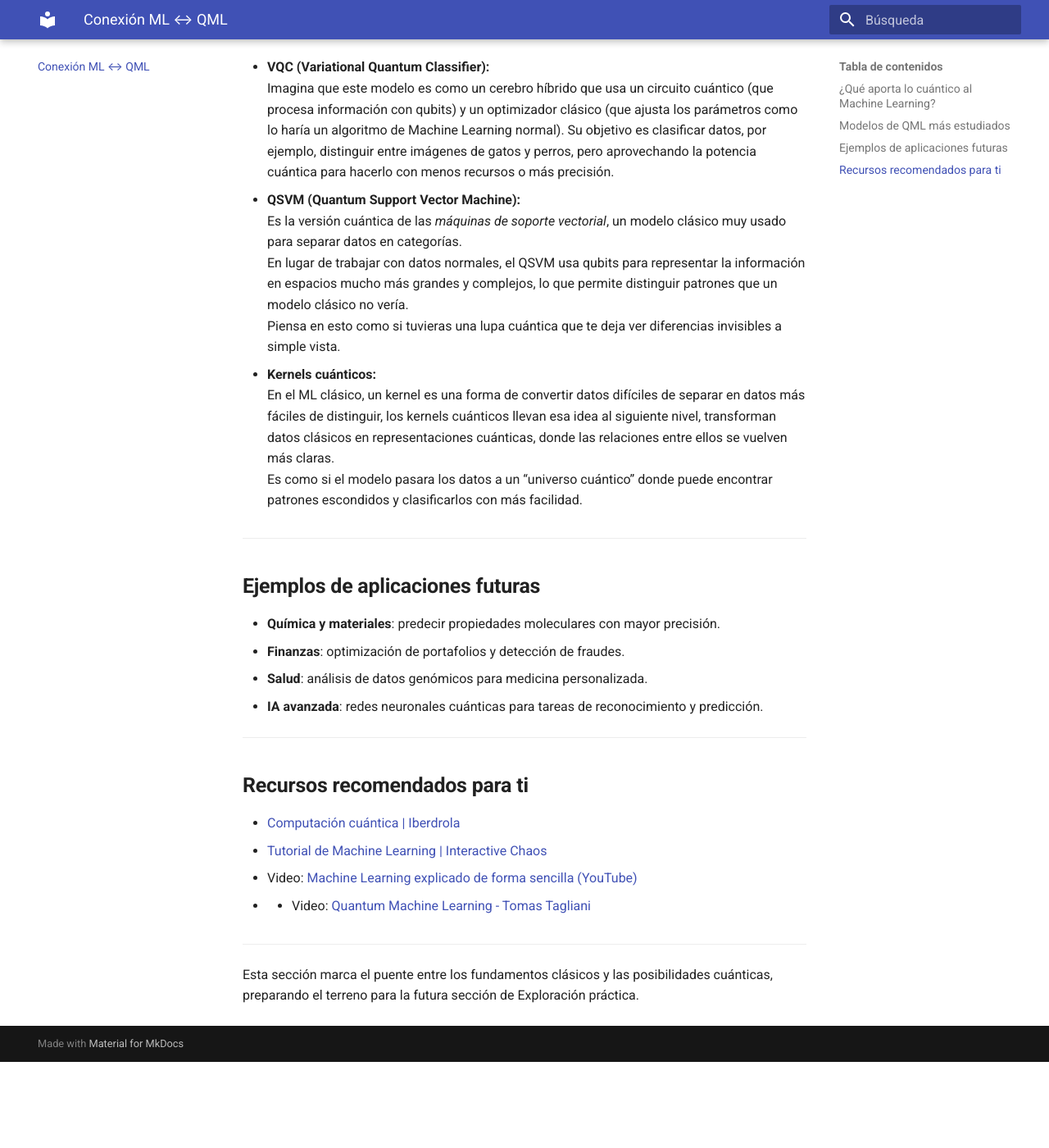
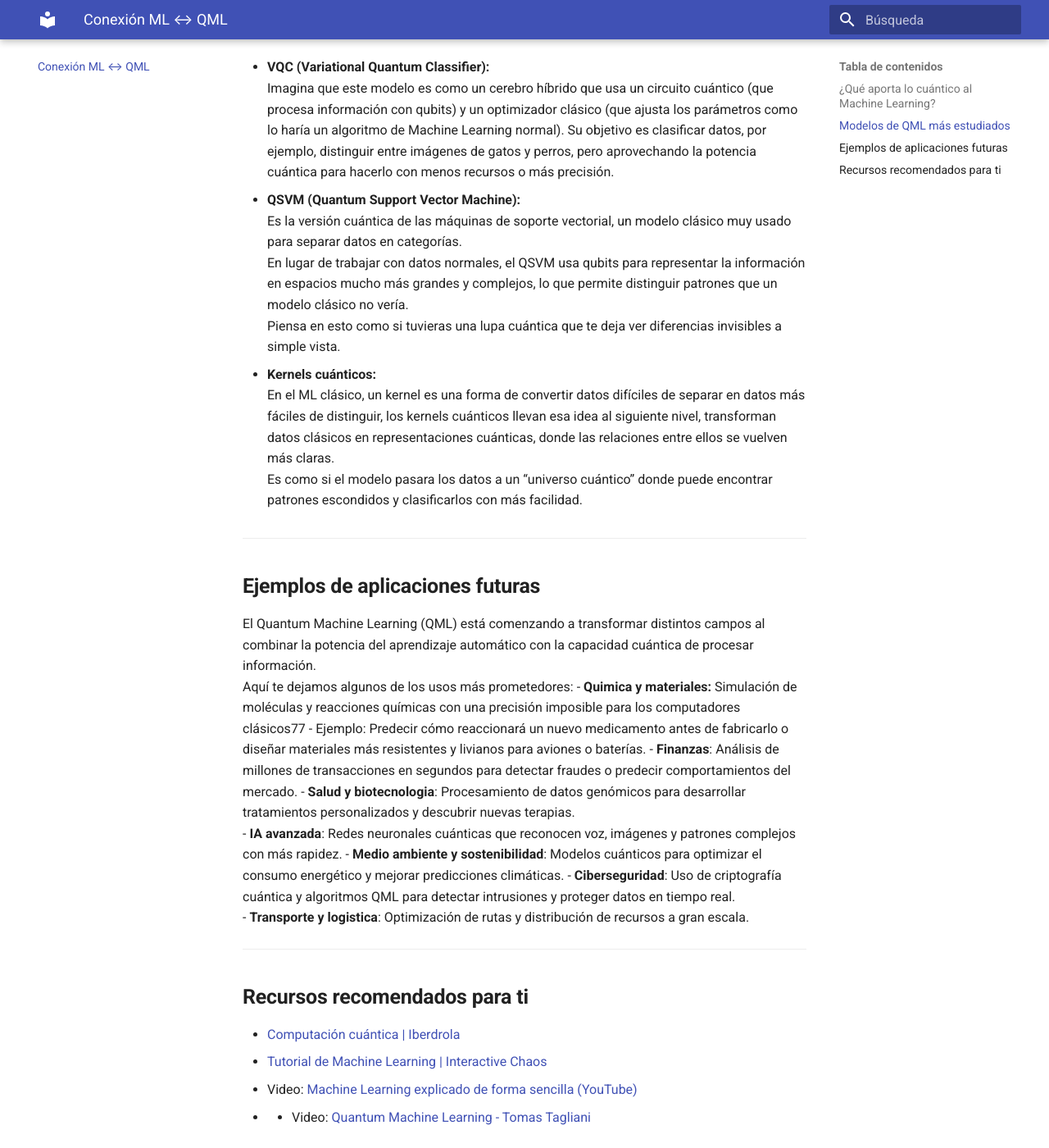
Before and after one commit to jameusk1028/Explorando-el-QML-desde-0, an MkDocs documentation site: the page built from docs/Conexion_entre_ML_y_computacion_cuantica.md, in a window 1280 px wide and 1400 px high, scrolled down 1128 px. Shown: the whole window at 82% size. Built offline with MkDocs 1.6.1 and Material for MkDocs 9.7.7, drawn with Linux system fonts in a browser that asks for light colours; before the commit the page ends 2423 px from its top, so only the background shows below that.

Commit message:
Actualiza contenido sobre Quantum Machine Learning
Se mejoró la redacción y se añadieron ejemplos de aplicaciones futuras del Quantum Machine Learning, destacando su impacto en química, finanzas, salud, IA, medio ambiente, ciberseguridad y transporte.

```diff
--- a/docs/Conexion_entre_ML_y_computacion_cuantica.md
+++ b/docs/Conexion_entre_ML_y_computacion_cuantica.md
@@ -32,7 +32,7 @@ En resumen: la computación cuántica aporta velocidad, capacidad y profundidad,
   Imagina que este modelo es como un cerebro híbrido que usa un circuito cuántico (que procesa información con qubits) y un optimizador clásico (que ajusta los parámetros como lo haría un algoritmo de Machine Learning normal).  Su objetivo es clasificar datos, por ejemplo, distinguir entre imágenes de gatos y perros, pero aprovechando la potencia cuántica para hacerlo con menos recursos o más precisión.
 
 - **QSVM (Quantum Support Vector Machine):**
-  Es la versión cuántica de las *máquinas de soporte vectorial*, un modelo clásico muy usado para separar datos en categorías.
+  Es la versión cuántica de las máquinas de soporte vectorial, un modelo clásico muy usado para separar datos en categorías.
   En lugar de trabajar con datos normales, el QSVM usa qubits para representar la información en espacios mucho más grandes y complejos, lo que permite distinguir patrones que un modelo clásico no vería.
   Piensa en esto como si tuvieras una lupa cuántica que te deja ver diferencias invisibles a simple vista.
 
@@ -42,10 +42,16 @@ En resumen: la computación cuántica aporta velocidad, capacidad y profundidad,
 
 ---
 ## **Ejemplos de aplicaciones futuras**
-- **Química y materiales**: predecir propiedades moleculares con mayor precisión.
-- **Finanzas**: optimización de portafolios y detección de fraudes.
-- **Salud**: análisis de datos genómicos para medicina personalizada.
-- **IA avanzada**: redes neuronales cuánticas para tareas de reconocimiento y predicción.
+El Quantum Machine Learning (QML) está comenzando a transformar distintos campos al combinar la potencia del aprendizaje automático con la capacidad cuántica de procesar información.
+Aquí te dejamos algunos de los usos más prometedores:
+- **Quimica y materiales:** Simulación de moléculas y reacciones químicas con una precisión imposible para los computadores clásicos77
+    - Ejemplo: Predecir cómo reaccionará un nuevo medicamento antes de fabricarlo o diseñar materiales más resistentes y livianos para aviones o baterías.
+- **Finanzas**: Análisis de millones de transacciones en segundos para detectar fraudes o predecir comportamientos del mercado.
+- **Salud y biotecnologia**: Procesamiento de datos genómicos para desarrollar tratamientos personalizados y descubrir nuevas terapias.
+- **IA avanzada**: Redes neuronales cuánticas que reconocen voz, imágenes y patrones complejos con más rapidez.
+- **Medio ambiente y sostenibilidad**: Modelos cuánticos para optimizar el consumo energético y mejorar predicciones climáticas.
+- **Ciberseguridad**: Uso de criptografía cuántica y algoritmos QML para detectar intrusiones y proteger datos en tiempo real.
+- **Transporte y logistica**: Optimización de rutas y distribución de recursos a gran escala.
 
 ---
 
```
